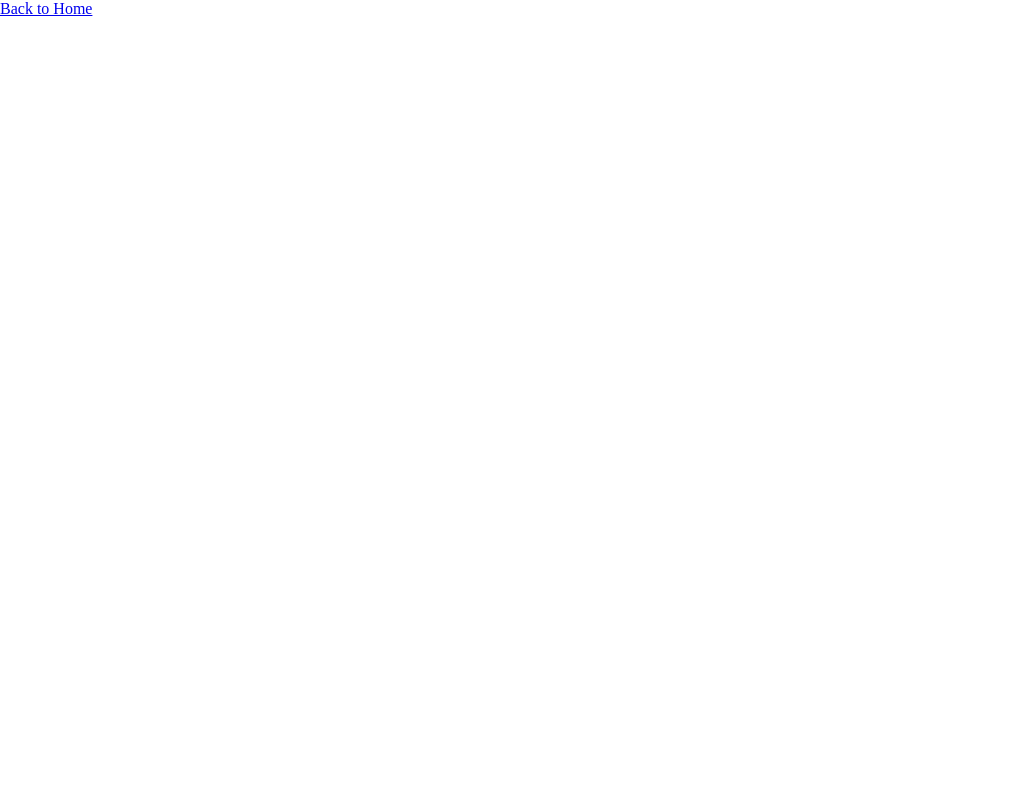
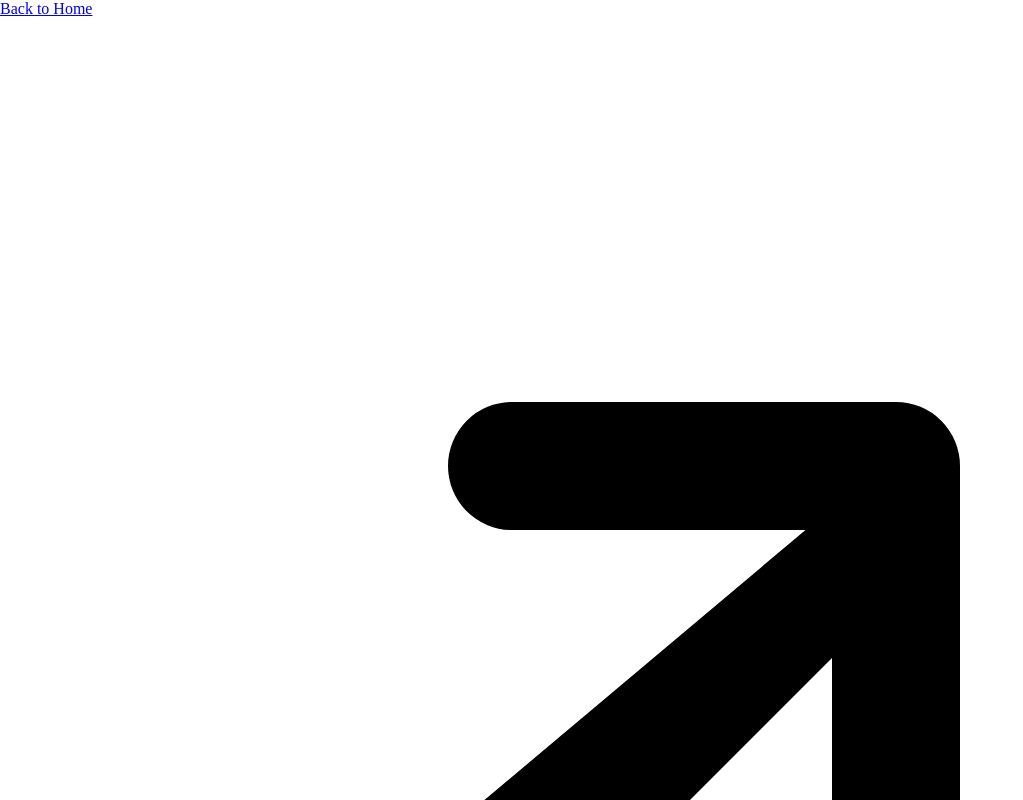
Before and after one commit to Jim-Dillon/steve-dillon, a React (Vite) app: page /steve-dillon/showcase in a window 1280 px wide. Shown: the top 800 px of the page, without its empty margins (0-1023 px from the left). Built offline with nearby package versions, Linux system fonts and the light colour scheme.

Commit message:
put img data in new file

```diff
--- a/src/components/Carousel.tsx
+++ b/src/components/Carousel.tsx
@@ -28,3 +28,5 @@ const Carousel: FunctionComponent<CarouselProps> = ({ images }) => {
         </div>
       )
 }
+
+export default Carousel;
--- /dev/null
+++ b/src/components/imageData.tsx
@@ -0,0 +1,7 @@
+import image1 from "/src/assets/img/2000ad.png"
+import image2 from "/src/assets/img/enniskillen.png"
+import image3 from "/src/assets/img/lawless.png"
+
+const imageData = [image1, image2, image3];
+
+export default imageData;
--- a/src/pages/ShowcasePage.tsx
+++ b/src/pages/ShowcasePage.tsx
@@ -1,8 +1,14 @@
 import { Link } from "react-router-dom";
+import Carousel from "../components/Carousel";
+import imageData from "../components/imageData";
 
 const ShowcasePage = () => {
+
   return (
+    <>
     <Link to="/steve-dillon/">Back to Home</Link>
+    <Carousel images={imageData}/>
+    </>
   )
 }
 
```
Also changed, not shown: src/assets/left_arrow.svg (added), src/assets/right_arrow.svg (added).
